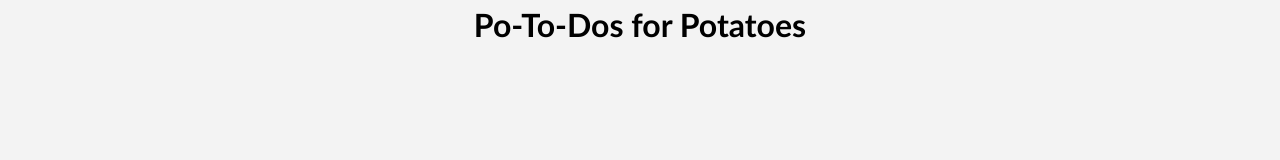
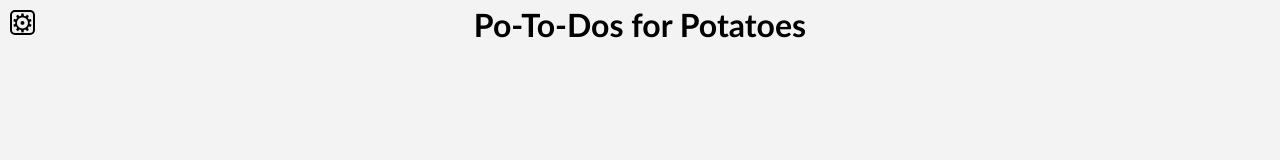
Before and after one commit to stsmlee/potodos, a website with bundled scripts: page dist/index.html in a window 1280 px wide. Shown: the top 160 px of the page. Built offline with nearby package versions, Linux system fonts and the light colour scheme.

Commit message:
adding settings button

```diff
--- a/src/index.js
+++ b/src/index.js
@@ -1,11 +1,14 @@
 import { compareAsc, compareDesc, format, intervalToDuration } from 'date-fns'
-import { createTaskDiv, newTaskForm } from './taskmaster'
+import { createTaskDiv, customize, newTaskForm } from './taskmaster'
 import { getTaskDict, addTask } from './storage'
 import './style.css'
 
 // localStorage.clear()
 let taskDict = getTaskDict()
 // console.log(taskDict)
+
+const header = document.getElementById('header')
+header.appendChild(customize())
 
 const container = document.createElement('div')
 container.setAttribute('id', 'container')
--- a/src/style.css
+++ b/src/style.css
@@ -115,6 +115,28 @@ h1 {
   text-align: right;
 }
 
+#menu-button {
+  display: flex;
+  align-items: center;
+  justify-content: center;
+  height: 25px;
+  width: 25px;
+  padding: 1px 1px;
+  font-size: .8em;
+  line-height: .9em;
+  border: 2px solid black;
+  border-radius: 5px;
+  cursor: pointer;
+  position:fixed;
+  left: 10px;
+  top: 10px;
+}
+
+#menu-button:active {
+  transform: translateY(1px);
+}
+
+
 /* Button used to open the form - fixed at the bottom of the page */
 #open-button {
   background-color: #555;
--- a/src/taskmaster.js
+++ b/src/taskmaster.js
@@ -132,3 +132,11 @@ export function newTaskForm() {
 
   return newTaskDiv;
 };
+
+export function customize() {
+  const menuButton = document.createElement('button')
+  menuButton.type = 'button'
+  menuButton.id = 'menu-button'
+  menuButton.innerHTML = '&#9881;'
+  return menuButton;
+}
```
Also changed, not shown: dist/index.html, dist/main.js.
